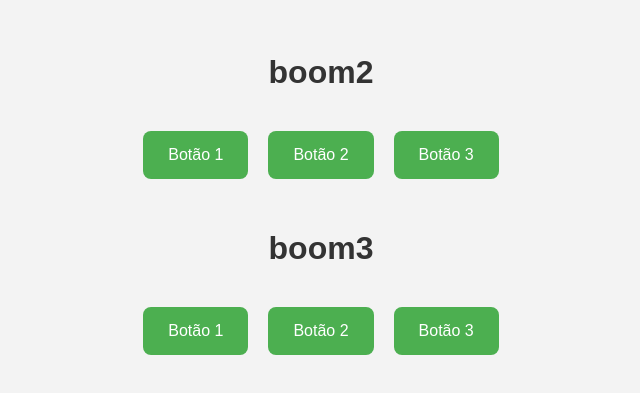
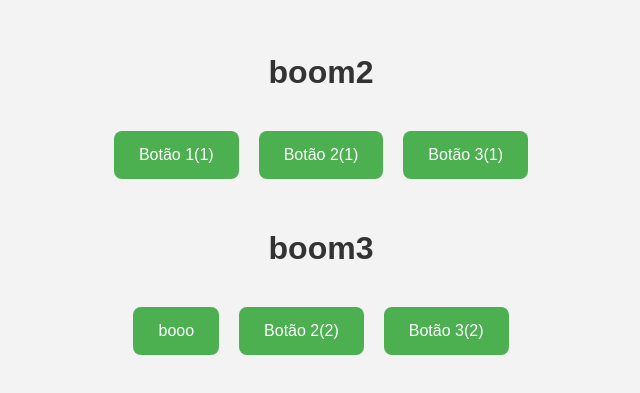
Before and after one commit to muri2013/bungas, a plain HTML site: page index.html in a window 1280 px wide. Shown: the part 199-592 px from the top of the page, without its empty margins (319-959 px from the left). Drawn offline with Linux system fonts and the light colour scheme.

Commit message:
Update index.html

```diff
--- a/index.html
+++ b/index.html
@@ -45,9 +45,9 @@
   <h1>boom2</h1>
 
   <div class="button-container">
-    <button class="btn" onclick="alert('Você clicou no botão 1')">Botão 1</button>
-    <button class="btn" onclick="alert('Você clicou no botão 2')">Botão 2</button>
-    <button class="btn" onclick="alert('Você clicou no botão 3')">Botão 3</button>
+    <button class="btn" onclick="alert('Você clicou no botão 1')">Botão 1(1)</button>
+    <button class="btn" onclick="alert('Você clicou no botão 2')">Botão 2(1)</button>
+    <button class="btn" onclick="alert('Você clicou no botão 3')">Botão 3(1)</button>
   </div>
 
 </body>
@@ -107,9 +107,9 @@
   <h1>boom3</h1>
 
   <div class="button-container">
-    <button class="btn" onclick="mostrarImagem()">Botão 1</button>
-    <button class="btn" onclick="alert('Você clicou no botão 2')">Botão 2</button>
-    <button class="btn" onclick="alert('Você clicou no botão 3')">Botão 3</button>
+    <button class="btn" onclick="mostrarImagem()">booo</button>
+    <button class="btn" onclick="alert('Você clicou no botão 2')">Botão 2(2)</button>
+    <button class="btn" onclick="alert('Você clicou no botão 3')">Botão 3(2)</button>
   </div>
 
   <div id="imageContainer">
```
